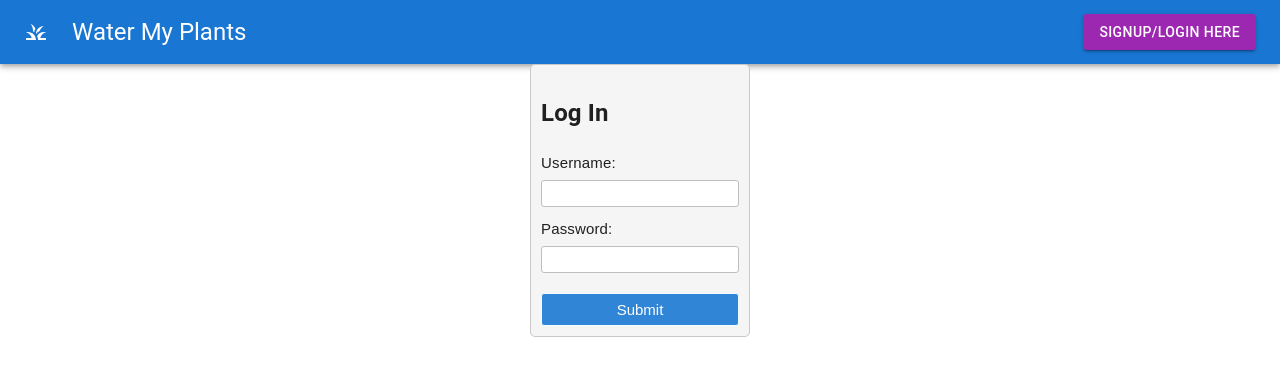
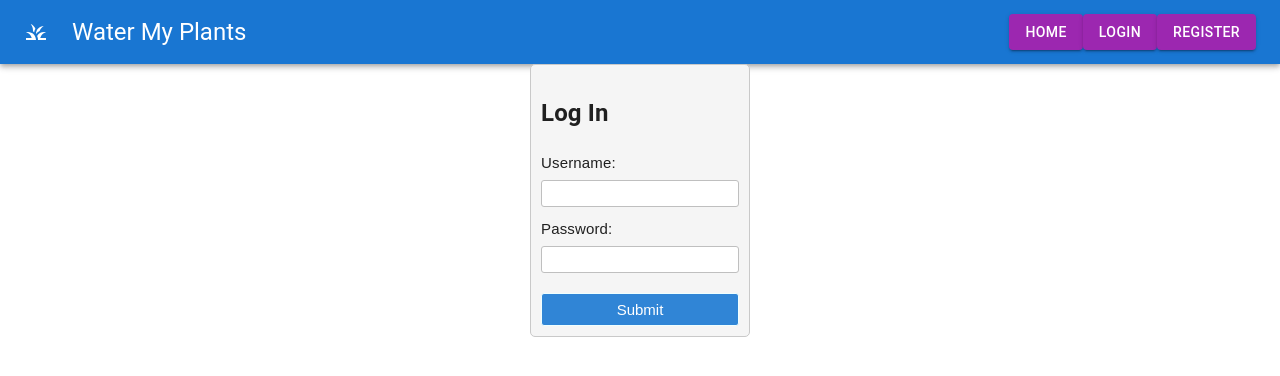
Before and after one commit to Build-Week-Project-Name-3/front-end, a React (Create React App) app in the folder plants/: page /login in a window 1280 px wide. Shown: the top 376 px of the page. Built offline with nearby package versions, Linux system fonts and the light colour scheme; the HTML template or start-up script is replaced by a standard one.

Commit message:
hooked up Links in Header component

```diff
--- a/plants/src/App.js
+++ b/plants/src/App.js
@@ -1,18 +1,12 @@
 import './App.css';
 import React from 'react';
 import { Route, Switch, Redirect } from 'react-router-dom';
-import Plant from './components/Plant';
 import Header from './components/Header';
 import { CssBaseline, AppBar, Toolbar, Typography, Button, Box } from '@mui/material';
 import MainCard from './components/MainCard';
 import LoginForm from './components/loginForm';
 import RegisterForm from './components/registerForm';
 import axios from "axios";
-
-const appStyle = {
-    height: '250px',
-    display: 'flex'
-};
 
 function App()
 {
--- a/plants/src/components/Header.js
+++ b/plants/src/components/Header.js
@@ -1,17 +1,24 @@
 import React from "react";
-import { AppBar, Toolbar, Typography, Button, Box } from '@mui/material'
-import GrassIcon from '@mui/icons-material/Grass'
+import { Link } from 'react-router-dom';
+import { AppBar, Toolbar, Typography, Button, Box } from '@mui/material';
+import GrassIcon from '@mui/icons-material/Grass';
 
-export default function Header() {
+export default function Header()
+{
+    const isLoggedIn = localStorage.getItem("token");
+    console.log("isLoggedIn", isLoggedIn);
+
     return (
-        <Box sx={{flexGrow: 1}}>
+        <Box sx={{ flexGrow: 1 }}>
             <AppBar position="static">
                 <Toolbar>
-                    <GrassIcon size="large" sx={{ mr: 3 }}/>
+                    <GrassIcon size="large" sx={{ mr: 3 }} />
                     <Typography variant="h5" component="div" sx={{ flexGrow: 1 }}>Water My Plants</Typography>
-                    <Button color="secondary" size="medium" variant="contained">Signup/Login Here</Button>
+                    <Link to="/"><Button color="secondary" size="medium" variant="contained">Home</Button></Link>
+                    {!isLoggedIn && <Link to="/login"><Button color="secondary" size="medium" variant="contained">Login</Button></Link>}
+                    {!isLoggedIn && <Link to="/register"><Button color="secondary" size="medium" variant="contained">Register</Button></Link>}
                 </Toolbar>
-        </AppBar>
-      </Box>
-    )
+            </AppBar>
+        </Box>
+    );
 }
```
Also changed, not shown: plants/src/components/loginForm.js (+6 -3 lines), plants/src/utilites/axiosWithAuth.js (added, +15 -0 lines).
